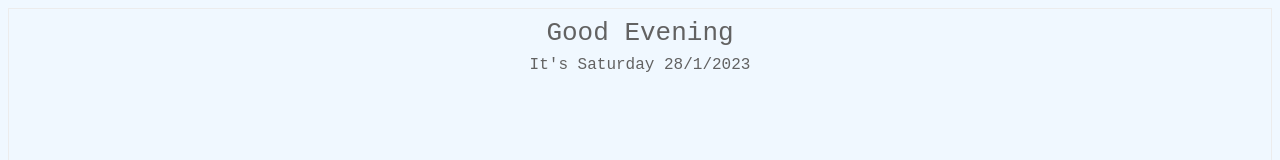
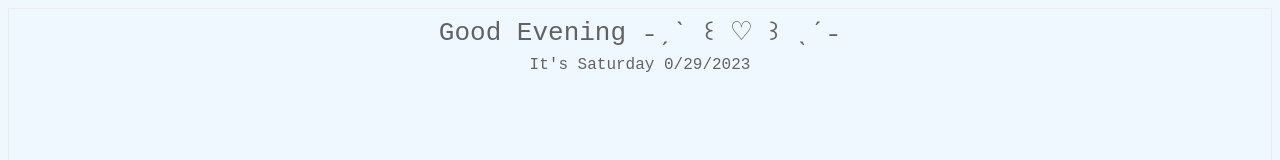
Before and after one commit to BunnieeRee/notion, a plain HTML site: page index.html in a window 1280 px wide. Shown: the top 160 px of the page. Drawn offline with Linux system fonts and the light colour scheme.

Commit message:
Update index.html

```diff
--- a/index.html
+++ b/index.html
@@ -40,7 +40,7 @@ body{
     var today = new Date();
     var hrs = today.getHours();
     var dayOfWeek = weekday[today.getDay()];
-    var date = dayOfWeek+" " + today.getDate() + "/" +(today.getMonth()+1) +'/'+today.getFullYear()  ;
+    var date = dayOfWeek+" " + today.getMonth() + "/" +(today.getDate()+1) +'/'+today.getFullYear()  ;
 
     var greet;
 
@@ -49,7 +49,7 @@ body{
     else if (hrs >= 12 && hrs <= 17)
         greet = 'Good Afternoon ';
     else if (hrs >= 17 && hrs <= 24)
-        greet = 'Good Evening  ';
+        greet = 'Good Evening  ˗ˏˋ ꒰ ♡ ꒱ ˎˊ˗';
 
     document.getElementById('lbl').innerHTML =
         greet+=`<div id="date"> It's ${date}</div>`;
```
